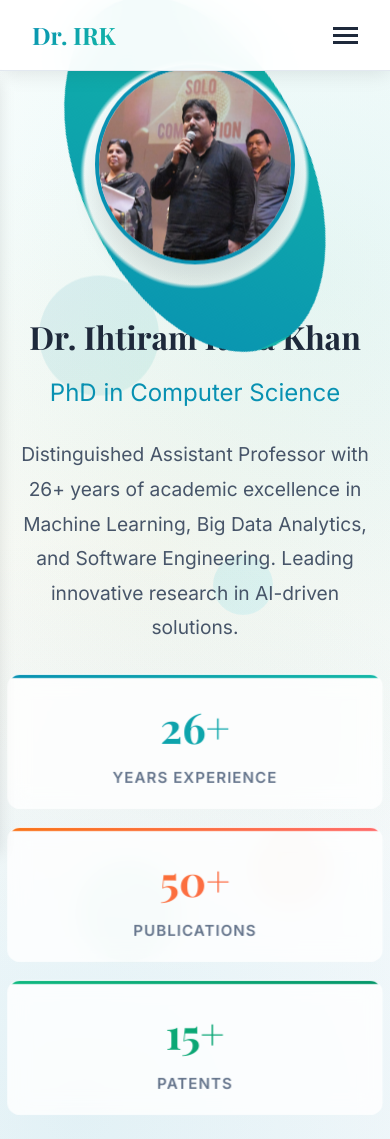
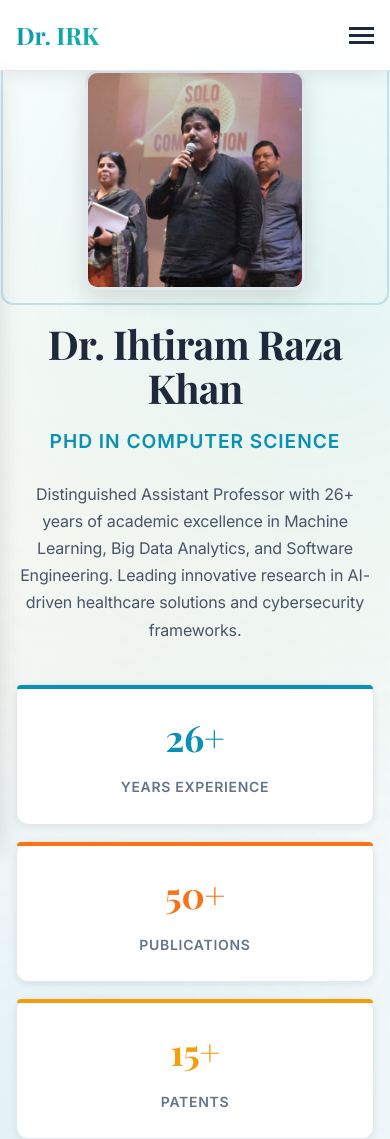
Before and after one commit to shoibahmad/Ehtiram-Sir-, a plain HTML site: page index.html in a window 390 px wide. Shown: the top 1139 px of the page. Drawn offline with nearby package versions, Linux system fonts and the light colour scheme.

Commit message:
New push

```diff
--- a/index.html
+++ b/index.html
@@ -13,7 +13,7 @@
 </head>
 
 <body>
-    <!-- Navigation -->
+    <!-- Professional Navigation -->
     <nav class="navbar">
         <div class="nav-container">
             <div class="nav-brand">Dr. IRK</div>
@@ -37,36 +37,31 @@
 
     <!-- Hero Section -->
     <section id="home" class="hero-section">
-        <div class="floating-elements">
-            <div class="floating-shape shape-1"></div>
-            <div class="floating-shape shape-2"></div>
-            <div class="floating-shape shape-3"></div>
-            <div class="floating-shape shape-4"></div>
-        </div>
+        <!-- Floating elements removed for mobile responsiveness -->
         <div class="hero-content">
             <div class="profile-section">
                 <div class="profile-image-wrapper">
-                    <img src="photo1.jpg" alt="Dr. Ihtiram Raza Khan" class="profile-photo animate-float">
+                    <img src="photo1.jpg" alt="Dr. Ihtiram Raza Khan" class="profile-photo">
                     <div class="profile-ring"></div>
                 </div>
                 <div class="hero-text">
-                    <h1 class="hero-title">Dr. Ihtiram Raza Khan</h1>
-                    <p class="hero-subtitle">PhD in Computer Science</p>
-                    <p class="hero-description">
+                    <h1 class="hero-title animate-fade-in" style="animation-delay: 0.2s;">Dr. Ihtiram Raza Khan</h1>
+                    <p class="hero-subtitle animate-slide-in" style="animation-delay: 0.4s;">PhD in Computer Science</p>
+                    <p class="hero-description animate-fade-in" style="animation-delay: 0.6s;">
                         Distinguished Assistant Professor with 26+ years of academic excellence in Machine Learning,
                         Big Data Analytics, and Software Engineering. Leading innovative research in AI-driven
-                        solutions.
+                        healthcare solutions and cybersecurity frameworks.
                     </p>
                     <div class="hero-stats">
-                        <div class="stat-item animate-pulse">
+                        <div class="stat-item animate-fade-in" style="animation-delay: 0.8s;">
                             <span class="stat-number">26+</span>
                             <span class="stat-label">Years Experience</span>
                         </div>
-                        <div class="stat-item animate-pulse">
+                        <div class="stat-item animate-fade-in" style="animation-delay: 1.0s;">
                             <span class="stat-number">50+</span>
                             <span class="stat-label">Publications</span>
                         </div>
-                        <div class="stat-item animate-pulse">
+                        <div class="stat-item animate-fade-in" style="animation-delay: 1.2s;">
                             <span class="stat-number">15+</span>
                             <span class="stat-label">Patents</span>
                         </div>
--- a/style.css
+++ b/style.css
@@ -1,6 +1,6 @@
-/* ===== VIBRANT LIGHT THEME VARIABLES & RESET ===== */
+/* ===== IMPROVED ACADEMIC DESIGN SYSTEM ===== */
 :root {
-    /* Vibrant Academic Color Palette */
+    /* Refined Academic Color Palette */
     --primary-color: #0891b2;
     --secondary-color: #f97316;
     --accent-color: #f59e0b;
@@ -14,7 +14,7 @@
     --orange-accent: #ea580c;
     --cyan-accent: #22d3ee;
 
-    /* Gradient Combinations */
+    /* Elegant Gradients */
     --gradient-primary: linear-gradient(135deg, #0891b2 0%, #14b8a6 100%);
     --gradient-secondary: linear-gradient(135deg, #f97316 0%, #ff6b6b 100%);
     --gradient-success: linear-gradient(135deg, #10b981 0%, #059669 100%);
@@ -22,7 +22,7 @@
     --gradient-warm: linear-gradient(135deg, #f59e0b 0%, #ff6b6b 100%);
     --gradient-cool: linear-gradient(135deg, #06b6d4 0%, #14b8a6 100%);
 
-    /* Light Backgrounds with Color Tints */
+    /* Clean Backgrounds */
     --bg-primary: #ffffff;
     --bg-secondary: #f8fafc;
     --bg-tertiary: #f1f5f9;
@@ -32,7 +32,7 @@
     --bg-section-alt: linear-gradient(135deg, #fafafa 0%, #f8fafc 100%);
     --bg-hero: linear-gradient(135deg, #f0fdfa 0%, #f0f9ff 30%, #ecfdf5 70%, #fffbeb 100%);
 
-    /* Colorful Text Variations */
+    /* Typography Colors */
     --text-primary: #1e293b;
     --text-secondary: #475569;
     --text-muted: #64748b;
@@ -48,18 +48,31 @@
     --section-padding: 80px 0;
     --card-padding: 2rem;
     --border-radius: 12px;
-    --border-radius-sm: 8px;
-
-    /* Light Shadows & Effects */
-    --shadow-sm: 0 1px 2px rgba(0, 0, 0, 0.05);
-    --shadow-md: 0 4px 6px rgba(0, 0, 0, 0.07);
-    --shadow-lg: 0 10px 15px rgba(0, 0, 0, 0.1);
-    --shadow-xl: 0 20px 25px rgba(0, 0, 0, 0.1);
-
-    /* Transitions */
-    --transition-fast: 0.2s ease;
-    --transition-normal: 0.3s ease;
-    --transition-slow: 0.5s ease;
+    --border-radius-sm: 4px;
+    --border-radius-lg: 12px;
+
+    /* Professional Shadows */
+    --shadow-sm: 0 1px 3px rgba(0, 0, 0, 0.1);
+    --shadow-md: 0 4px 12px rgba(0, 0, 0, 0.1);
+    --shadow-lg: 0 8px 25px rgba(0, 0, 0, 0.12);
+    --shadow-xl: 0 20px 40px rgba(0, 0, 0, 0.15);
+    --shadow-card: 0 2px 8px rgba(0, 0, 0, 0.08);
+
+    /* Smooth Transitions */
+    --transition-fast: 0.15s ease;
+    --transition-normal: 0.25s ease;
+    --transition-slow: 0.4s ease;
+
+    /* Typography Scale */
+    --font-size-xs: 0.75rem;
+    --font-size-sm: 0.875rem;
+    --font-size-base: 1rem;
+    --font-size-lg: 1.125rem;
+    --font-size-xl: 1.25rem;
+    --font-size-2xl: 1.5rem;
+    --font-size-3xl: 1.875rem;
+    --font-size-4xl: 2.25rem;
+    --font-size-5xl: 3rem;
 }
 
 /* ===== GLOBAL RESET & BASE STYLES ===== */
@@ -78,9 +91,12 @@ body {
     font-family: 'Inter', -apple-system, BlinkMacSystemFont, 'Segoe UI', Roboto, sans-serif;
     background: var(--bg-primary);
     color: var(--text-primary);
-    line-height: 1.7;
+    line-height: 1.6;
     overflow-x: hidden;
     min-height: 100vh;
+    font-size: var(--font-size-base);
+    font-weight: 400;
+    letter-spacing: -0.01em;
 }
 
 /* ===== NAVIGATION ===== */
@@ -203,58 +219,7 @@ body {
     z-index: 0;
 }
 
-.floating-elements {
-    position: absolute;
-    top: 0;
-    left: 0;
-    width: 100%;
-    height: 100%;
-    overflow: hidden;
-    z-index: 0;
-}
-
-.floating-shape {
-    position: absolute;
-    border-radius: 50%;
-    opacity: 0.1;
-    animation: float 6s ease-in-out infinite;
-}
-
-.shape-1 {
-    width: 120px;
-    height: 120px;
-    background: var(--gradient-primary);
-    top: 20%;
-    left: 10%;
-    animation-delay: 0s;
-}
-
-.shape-2 {
-    width: 80px;
-    height: 80px;
-    background: var(--gradient-secondary);
-    top: 60%;
-    right: 15%;
-    animation-delay: 2s;
-}
-
-.shape-3 {
-    width: 100px;
-    height: 100px;
-    background: var(--gradient-success);
-    bottom: 30%;
-    left: 20%;
-    animation-delay: 4s;
-}
-
-.shape-4 {
-    width: 60px;
-    height: 60px;
-    background: var(--gradient-info);
-    top: 40%;
-    right: 30%;
-    animation-delay: 1s;
-}
+/* Floating elements removed for mobile responsiveness */
 
 .hero-content {
     width: 100%;
@@ -267,84 +232,99 @@ body {
 
 .profile-section {
     display: grid;
-    grid-template-columns: auto 1fr;
-    gap: 4rem;
+    grid-template-columns: 350px 1fr;
+    gap: 5rem;
     align-items: center;
+    max-width: 1100px;
+    margin: 0 auto;
 }
 
 .profile-image-wrapper {
     position: relative;
+    display: flex;
+    justify-content: center;
 }
 
 .profile-photo {
-    width: 300px;
-    height: 300px;
-    border-radius: 50%;
+    width: 280px;
+    height: 280px;
+    border-radius: var(--border-radius-lg);
     object-fit: cover;
-    border: 4px solid var(--primary-color);
+    border: 3px solid var(--border-color);
+    box-shadow: var(--shadow-lg);
+    transition: all var(--transition-normal);
+    position: relative;
+    z-index: 2;
+}
+
+/* Professional hover effect for desktop only */
+@media (hover: hover) {
+    .profile-photo:hover {
+        transform: translateY(-4px);
         box-shadow: var(--shadow-xl);
-    transition: transform var(--transition-slow);
-}
-
-.profile-photo:hover {
-    transform: scale(1.05);
+        border-color: var(--primary-color);
+    }
 }
 
 .profile-ring {
     position: absolute;
-    top: -10px;
-    left: -10px;
-    width: calc(100% + 20px);
-    height: calc(100% + 20px);
-    border: 3px solid transparent;
-    border-radius: 50%;
-    background: var(--gradient-primary);
-    mask: radial-gradient(circle, transparent 50%, black 52%);
-    animation: rotate 10s linear infinite;
+    top: -15px;
+    left: -15px;
+    width: calc(100% + 30px);
+    height: calc(100% + 30px);
+    border: 2px solid var(--primary-color);
+    border-radius: var(--border-radius-lg);
+    opacity: 0.2;
+    z-index: 1;
 }
 
 .hero-text {
-    max-width: 600px;
+    max-width: 650px;
 }
 
 .hero-title {
     font-family: 'Playfair Display', serif;
-    font-size: 3.5rem;
+    font-size: var(--font-size-5xl);
     font-weight: 700;
     color: var(--text-primary);
-    margin-bottom: 0.5rem;
+    margin-bottom: 1rem;
+    line-height: 1.1;
+    letter-spacing: -0.02em;
 }
 
 .hero-subtitle {
-    font-size: 1.5rem;
+    font-size: var(--font-size-xl);
     color: var(--primary-color);
+    font-weight: 600;
+    margin-bottom: 1.5rem;
+    text-transform: uppercase;
+    letter-spacing: 0.05em;
+}
+
+.hero-description {
+    font-size: var(--font-size-lg);
+    color: var(--text-secondary);
+    margin-bottom: 2.5rem;
+    line-height: 1.7;
     font-weight: 400;
-    margin-bottom: 1.5rem;
-}
-
-.hero-description {
-    font-size: 1.2rem;
-    color: var(--text-secondary);
-    margin-bottom: 2rem;
-    line-height: 1.8;
 }
 
 .hero-stats {
-    display: flex;
-    gap: 3rem;
+    display: grid;
+    grid-template-columns: repeat(3, 1fr);
+    gap: 2rem;
     margin-bottom: 3rem;
 }
 
 .stat-item {
     text-align: center;
-    padding: 1.5rem;
-    background: rgba(255, 255, 255, 0.8);
+    padding: 2rem 1.5rem;
+    background: var(--bg-card);
     border-radius: var(--border-radius);
-    backdrop-filter: blur(10px);
-    border: 1px solid rgba(255, 255, 255, 0.2);
+    border: 1px solid var(--border-color);
+    box-shadow: var(--shadow-card);
     transition: all var(--transition-normal);
     position: relative;
-    overflow: hidden;
 }
 
 .stat-item::before {
@@ -353,132 +333,101 @@ body {
     top: 0;
     left: 0;
     right: 0;
-    height: 3px;
-    background: var(--gradient-primary);
+    height: 4px;
+    background: var(--primary-color);
+    border-radius: var(--border-radius-sm) var(--border-radius-sm) 0 0;
 }
 
 .stat-item:nth-child(2)::before {
-    background: var(--gradient-secondary);
+    background: var(--secondary-color);
 }
 
 .stat-item:nth-child(3)::before {
-    background: var(--gradient-success);
-}
-
+    background: var(--accent-color);
+}
+
+@media (hover: hover) {
     .stat-item:hover {
-    transform: translateY(-5px);
-    box-shadow: 0 10px 25px rgba(0, 0, 0, 0.15);
+        transform: translateY(-2px);
+        box-shadow: var(--shadow-lg);
+    }
 }
 
 .stat-number {
     display: block;
-    font-size: 2.5rem;
+    font-size: var(--font-size-4xl);
     font-weight: 700;
     font-family: 'Playfair Display', serif;
-    background: var(--gradient-primary);
-    -webkit-background-clip: text;
-    -webkit-text-fill-color: transparent;
-    background-clip: text;
+    color: var(--primary-color);
+    margin-bottom: 0.5rem;
 }
 
 .stat-item:nth-child(2) .stat-number {
-    background: var(--gradient-secondary);
-    -webkit-background-clip: text;
-    -webkit-text-fill-color: transparent;
-    background-clip: text;
+    color: var(--secondary-color);
 }
 
 .stat-item:nth-child(3) .stat-number {
-    background: var(--gradient-success);
-    -webkit-background-clip: text;
-    -webkit-text-fill-color: transparent;
-    background-clip: text;
+    color: var(--accent-color);
 }
 
 .stat-label {
-    font-size: 0.9rem;
+    font-size: var(--font-size-sm);
     color: var(--text-muted);
     text-transform: uppercase;
-    letter-spacing: 1px;
+    letter-spacing: 0.05em;
     font-weight: 600;
 }
 
 .hero-buttons {
     display: flex;
-    gap: 1.5rem;
+    gap: 1rem;
     flex-wrap: wrap;
 }
 
 .btn {
     display: inline-flex;
     align-items: center;
-    gap: 0.5rem;
+    gap: 0.75rem;
     padding: 1rem 2rem;
-    border-radius: var(--border-radius-sm);
+    border-radius: var(--border-radius);
     text-decoration: none;
     font-weight: 600;
+    font-size: var(--font-size-sm);
     transition: all var(--transition-normal);
     border: none;
     cursor: pointer;
-    font-size: 1rem;
+    text-transform: uppercase;
+    letter-spacing: 0.05em;
+    position: relative;
 }
 
 .btn-primary {
-    background: var(--gradient-primary);
+    background: var(--primary-color);
     color: white;
-    box-shadow: 0 4px 15px rgba(8, 145, 178, 0.3);
-    position: relative;
-    overflow: hidden;
-}
-
-.btn-primary::before {
-    content: '';
-    position: absolute;
-    top: 0;
-    left: -100%;
-    width: 100%;
-    height: 100%;
-    background: linear-gradient(90deg, transparent, rgba(255, 255, 255, 0.2), transparent);
-    transition: left 0.5s;
-}
-
-.btn-primary:hover::before {
-    left: 100%;
-}
-
+    box-shadow: var(--shadow-md);
+}
+
+@media (hover: hover) {
     .btn-primary:hover {
-    transform: translateY(-3px);
-    box-shadow: 0 8px 25px rgba(8, 145, 178, 0.4);
+        background: #1e40af;
+        transform: translateY(-2px);
+        box-shadow: var(--shadow-lg);
+    }
 }
 
 .btn-secondary {
     background: transparent;
     color: var(--primary-color);
     border: 2px solid var(--primary-color);
-    position: relative;
-    overflow: hidden;
-}
-
-.btn-secondary::before {
-    content: '';
-    position: absolute;
-    top: 0;
-    left: 0;
-    width: 0;
-    height: 100%;
-    background: var(--gradient-primary);
-    transition: width 0.3s ease;
-    z-index: -1;
-}
-
-.btn-secondary:hover::before {
-    width: 100%;
-}
-
+}
+
+@media (hover: hover) {
     .btn-secondary:hover {
+        background: var(--primary-color);
         color: white;
-    border-color: var(--info-color);
         transform: translateY(-2px);
+        box-shadow: var(--shadow-md);
+    }
 }
 
 .btn-outline {
@@ -607,7 +556,7 @@ body {
     width: fit-content;
 }
 
-/* ===== SECTION STYLES ===== */
+/* ===== PROFESSIONAL SECTION STYLES ===== */
 section {
     padding: var(--section-padding);
     position: relative;
@@ -615,22 +564,42 @@ section {
 
 .section-header {
     text-align: center;
-    margin-bottom: 4rem;
+    margin-bottom: 5rem;
+    max-width: 800px;
+    margin-left: auto;
+    margin-right: auto;
 }
 
 .section-title {
     font-family: 'Playfair Display', serif;
-    font-size: 3rem;
+    font-size: var(--font-size-4xl);
     font-weight: 700;
     color: var(--text-primary);
     margin-bottom: 1rem;
+    line-height: 1.2;
+    letter-spacing: -0.02em;
+    position: relative;
+}
+
+.section-title::after {
+    content: '';
+    position: absolute;
+    bottom: -0.5rem;
+    left: 50%;
+    transform: translateX(-50%);
+    width: 60px;
+    height: 3px;
+    background: var(--primary-color);
+    border-radius: 2px;
 }
 
 .section-subtitle {
-    font-size: 1.2rem;
+    font-size: var(--font-size-lg);
     color: var(--text-secondary);
     max-width: 600px;
     margin: 0 auto;
+    line-height: 1.6;
+    font-weight: 400;
 }
 
 /* ===== ABOUT SECTION ===== */
@@ -1432,6 +1401,165 @@ section {
 
 .contact-item-large div a:hover {
     color: var(--primary-color);
+}
+
+/* ===== MOBILE RESPONSIVENESS & ANIMATION CONTROLS ===== */
+
+/* Optimize animations for mobile devices */
+@media (max-width: 768px) {
+
+    /* Allow gentle entrance animations */
+    .animate-fade-in {
+        animation-duration: 0.4s !important;
+    }
+
+    .animate-slide-in {
+        animation-duration: 0.3s !important;
+    }
+
+    /* Keep gentle pulse but slower */
+    .profile-photo {
+        animation-duration: 6s !important;
+    }
+
+    /* Disable complex animations and transitions for other elements */
+    .stat-item,
+    .expertise-item,
+    .timeline-item,
+    .research-card,
+    .publication-card,
+    .patent-card,
+    .event-card {
+        transition-duration: 0.1s !important;
+    }
+
+    /* Disable problematic animations */
+    *:not(.animate-fade-in):not(.animate-slide-in):not(.profile-photo) {
+        animation-duration: 0.01ms !important;
+        animation-iteration-count: 1 !important;
+    }
+
+    /* Remove hover effects on touch devices */
+    .stat-item:hover,
+    .expertise-item:hover,
+    .timeline-item:hover,
+    .research-card:hover,
+    .publication-card:hover,
+    .patent-card:hover,
+    .event-card:hover {
+        transform: none !important;
+        box-shadow: var(--shadow-sm) !important;
+    }
+
+    /* Simplify profile photo on mobile */
+    .profile-photo {
+        width: 200px !important;
+        height: 200px !important;
+    }
+
+    .profile-photo:hover {
+        transform: none !important;
+    }
+
+    /* Stack hero content vertically on mobile */
+    .profile-section {
+        grid-template-columns: 1fr !important;
+        text-align: center !important;
+        gap: 2rem !important;
+        max-width: 100% !important;
+    }
+
+    /* Adjust profile photo for mobile */
+    .profile-photo {
+        width: 220px !important;
+        height: 220px !important;
+    }
+
+    /* Adjust hero stats for mobile */
+    .hero-stats {
+        grid-template-columns: 1fr !important;
+        gap: 1rem !important;
+    }
+
+    .stat-item {
+        padding: 1.5rem 1rem !important;
+    }
+
+    /* Simplify buttons on mobile */
+    .hero-buttons {
+        flex-direction: column !important;
+        align-items: center !important;
+        gap: 0.75rem !important;
+    }
+
+    .btn {
+        width: 100% !important;
+        max-width: 300px !important;
+        justify-content: center !important;
+        padding: 1rem 1.5rem !important;
+    }
+
+    /* Improve mobile navigation */
+    .nav-container {
+        padding: 0 1rem !important;
+    }
+
+    /* Better mobile typography */
+    .hero-title {
+        font-size: 2.5rem !important;
+    }
+
+    .hero-subtitle {
+        font-size: 1.2rem !important;
+    }
+
+    .hero-description {
+        font-size: 1rem !important;
+    }
+
+    /* Improve mobile grids */
+    .expertise-areas {
+        grid-template-columns: 1fr !important;
+        gap: 1rem !important;
+    }
+
+    .about-content {
+        grid-template-columns: 1fr !important;
+        gap: 2rem !important;
+    }
+
+    .research-grid {
+        grid-template-columns: 1fr !important;
+        gap: 1.5rem !important;
+    }
+
+    .publications-grid {
+        grid-template-columns: 1fr !important;
+        gap: 1.5rem !important;
+    }
+
+    .patents-grid {
+        grid-template-columns: 1fr !important;
+        gap: 1.5rem !important;
+    }
+
+    .events-grid {
+        grid-template-columns: 1fr !important;
+        gap: 1.5rem !important;
+    }
+}
+
+/* Reduce motion for users who prefer it */
+@media (prefers-reduced-motion: reduce) {
+
+    *,
+    *::before,
+    *::after {
+        animation-duration: 0.01ms !important;
+        animation-iteration-count: 1 !important;
+        transition-duration: 0.01ms !important;
+        scroll-behavior: auto !important;
+    }
 }
 
 /* ===== CONTACT FORM ===== */
@@ -1500,10 +1628,10 @@ section {
     transform-origin: left top;
 }
 
-.form-group input:focus + label,
-.form-group textarea:focus + label,
-.form-group input:valid + label,
-.form-group textarea:valid + label {
+.form-group input:focus+label,
+.form-group textarea:focus+label,
+.form-group input:valid+label,
+.form-group textarea:valid+label {
     transform: translateY(-1.5rem) scale(0.8);
     color: var(--primary-color);
 }
@@ -1513,47 +1641,69 @@ section {
     margin-top: 2rem;
 }
 
-/* ===== ANIMATIONS ===== */
-@keyframes float {
-    0%, 100% {
-        transform: translateY(0px);
-    }
+/* ===== MOBILE-FRIENDLY ANIMATIONS ===== */
+@keyframes gentlePulse {
+
+    0%,
+    100% {
+        box-shadow: 0 0 0 0 rgba(8, 145, 178, 0.4);
+    }
+
     50% {
-        transform: translateY(-10px);
-    }
-}
-
-@keyframes rotate {
-    from { transform: rotate(0deg); }
-    to { transform: rotate(360deg); }
+        box-shadow: 0 0 0 8px rgba(8, 145, 178, 0.1);
+    }
 }
 
 @keyframes fadeInUp {
     from {
         opacity: 0;
-        transform: translateY(30px);
-    }
+        transform: translateY(20px);
+    }
+
     to {
         opacity: 1;
         transform: translateY(0);
     }
 }
 
-@keyframes pulse {
-    0%, 100% {
-        transform: scale(1);
-    }
+@keyframes slideInLeft {
+    from {
+        opacity: 0;
+        transform: translateX(-20px);
+    }
+
+    to {
+        opacity: 1;
+        transform: translateX(0);
+    }
+}
+
+@keyframes subtleGlow {
+
+    0%,
+    100% {
+        box-shadow: 0 4px 15px rgba(8, 145, 178, 0.3);
+    }
+
     50% {
-        transform: scale(1.05);
-    }
-}
-
-.animate-float {
-    animation: float 3s ease-in-out infinite;
-}
-
-.animate-pulse {
-    animation: pulse 2s infinite;
+        box-shadow: 0 8px 25px rgba(8, 145, 178, 0.5);
+    }
+}
+
+/* Mobile-friendly profile photo animation */
+.profile-photo-animated {
+    animation: gentlePulse 4s ease-in-out infinite;
+}
+
+/* Content entrance animations */
+.animate-fade-in {
+    opacity: 0;
+    animation: fadeInUp 0.8s ease-out forwards;
+}
+
+.animate-slide-in {
+    opacity: 0;
+    animation: slideInLeft 0.6s ease-out forwards;
 }
 
 /* ===== SCROLLBAR ===== */
@@ -1701,13 +1851,14 @@ section {
 
 .text-center {
     text-align: center;
-}/
-* ===== DROPDOWN FUNCTIONALITY FOR ITEMS > 6 ===== */
+}
+
 .hidden-item {
     display: none !important;
 }
 
-.show-more-btn, .show-less-btn {
+.show-more-btn,
+.show-less-btn {
     background: var(--primary-color);
     color: white;
     border: none;
@@ -1720,7 +1871,8 @@ section {
     transition: all var(--transition-normal);
 }
 
-.show-more-btn:hover, .show-less-btn:hover {
+.show-more-btn:hover,
+.show-less-btn:hover {
     background: var(--secondary-color);
     transform: translateY(-2px);
 }
@@ -2001,6 +2153,7 @@ section {
 
 /* ===== RESPONSIVE UPDATES ===== */
 @media (max-width: 768px) {
+
     .research-filter,
     .publications-filter {
         flex-direction: column;
```
Lines whose indentation alone changed are shown as unchanged.
